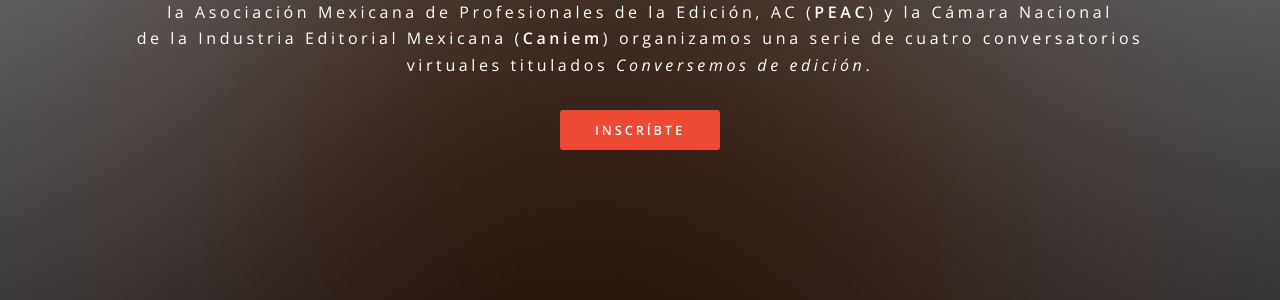
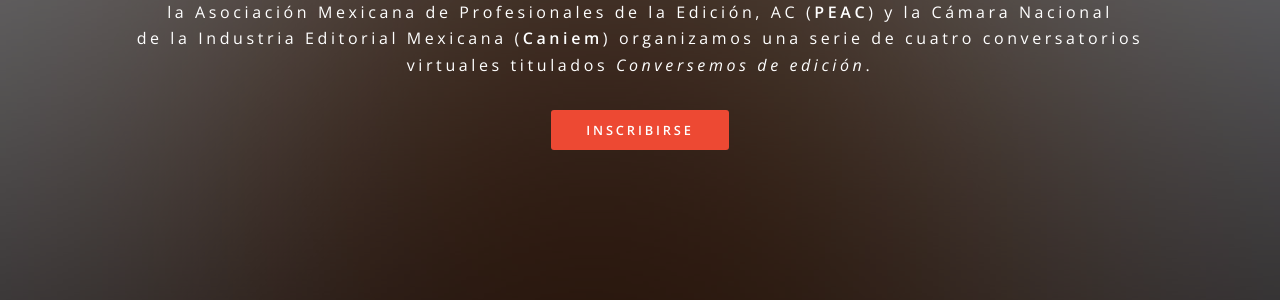
Before and after one commit to peacmx/conversemos-de-edicion, a Jekyll site: the page built from index.html, in a window 1280 px wide and 900 px high. Shown: the part 424-724 px from the top of the window. Built offline with Jekyll 4.4.1, drawn with Linux system fonts in a browser that asks for light colours.

Commit message:
se afinan detalles

```diff
--- a/index.html
+++ b/index.html
@@ -7,7 +7,7 @@ layout: landing
 							<h2>{{ site.title }}</h2>
 							<p>{{ site.description | markdownify }}</p>
 							<ul class="actions">
-								<li><a href="https://forms.gle/dbwQ1R69DpMgHraX7" class="button special" target="_blank">Inscríbte</a></li>
+								<li><a href="https://forms.gle/dbwQ1R69DpMgHraX7" class="button special" target="_blank">Inscribirse</a></li>
 							</ul>
 						</div>
 						<a href="#one" class="more scrolly">Saber más</a>
```
